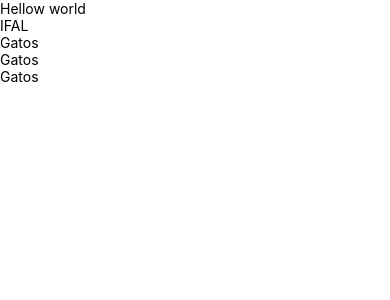
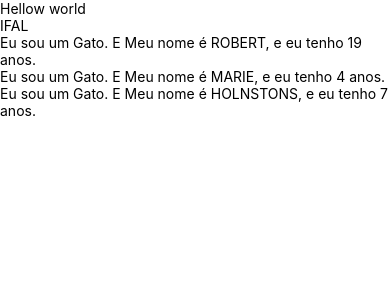
Before and after one commit to robifal/projetoREACTNATIVE, a React Native app: screen / in a window 390 px wide. Shown: the top 300 px of the page. Built offline with nearby package versions, Linux system fonts and the light colour scheme.

Commit message:
Retirada do props e colocada da idade.

```diff
--- a/App.js
+++ b/App.js
@@ -5,16 +5,16 @@ import {Text} from 'react-native';
     <>
       <Text>Hellow world</Text>
       <Text>IFAL</Text>
-      <Gato/>
-      <Gato/>
-      <Gato/>
+      <Gato nome="Robert" idade={19}/>
+      <Gato nome="Marie" idade={4}/>
+      <Gato nome="Holnstons" idade={7}/>
     </>
   );
 }
 
-const Gato = () => {
+const Gato = ({nome,idade}) => {
   return (
-      <Text>Gatos</Text>
+      <Text>Eu sou um Gato. E Meu nome é {nome.toUpperCase()}, e eu tenho {idade} anos.</Text>
   )
 }
 
```
